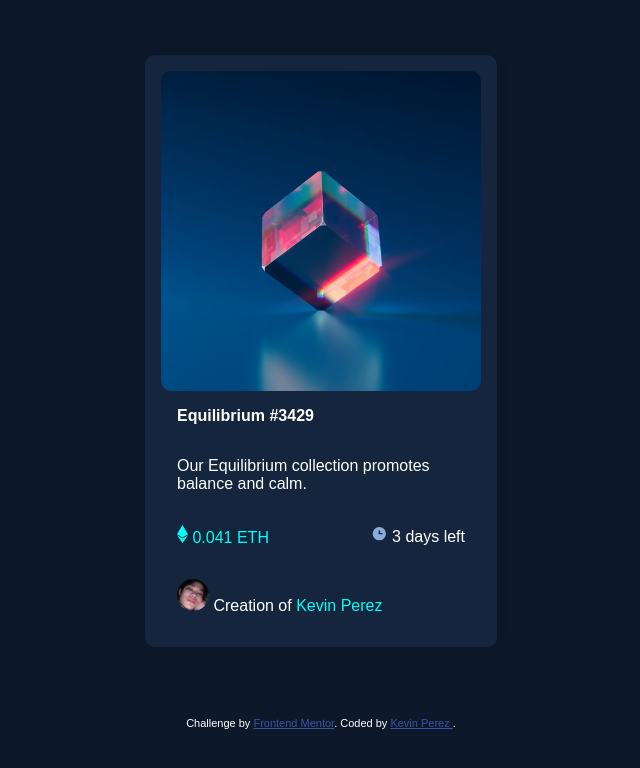
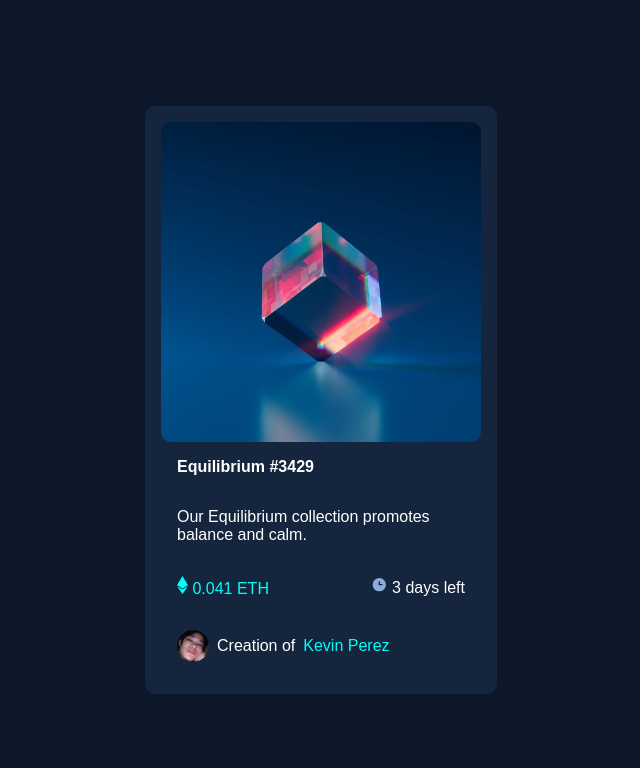
Before and after one commit to KevinPark10/fem-nft, a plain HTML site: page index.html in a window 1280 px wide. Shown: the whole page, without its empty margins (319-959 px from the left). Drawn offline with Linux system fonts and the light colour scheme.

Commit message:
Add files via upload

```diff
--- a/index.html
+++ b/index.html
@@ -46,10 +46,5 @@
       Creation of <a class = "creator-name"> Kevin Perez </a>
     </div>
   </div>
-
-  <div class="attribution">
-    Challenge by <a href="https://www.frontendmentor.io?ref=challenge" target="_blank">Frontend Mentor</a>.
-    Coded by <a href="#"> Kevin Perez </a>.
-  </div>
 </body>
 </html>
--- a/styles.css
+++ b/styles.css
@@ -63,11 +63,15 @@ body {
 #creator {
     text-align: left;
     padding: 1rem;
+    display: flex;
+    align-items: center;
+    justify-content: flex-start;
 }
 
 .avatar {
     width: 2em;
     border-radius: 100px;
+    margin-right: 0.5rem;
 }
 
 .creator-name {
@@ -80,6 +84,10 @@ body {
     cursor: pointer;
 }
 
+#creator a {
+    margin-left: 0.5rem;
+}
+
 .attribution {
     padding: 1rem;
     margin-bottom: auto;
```
